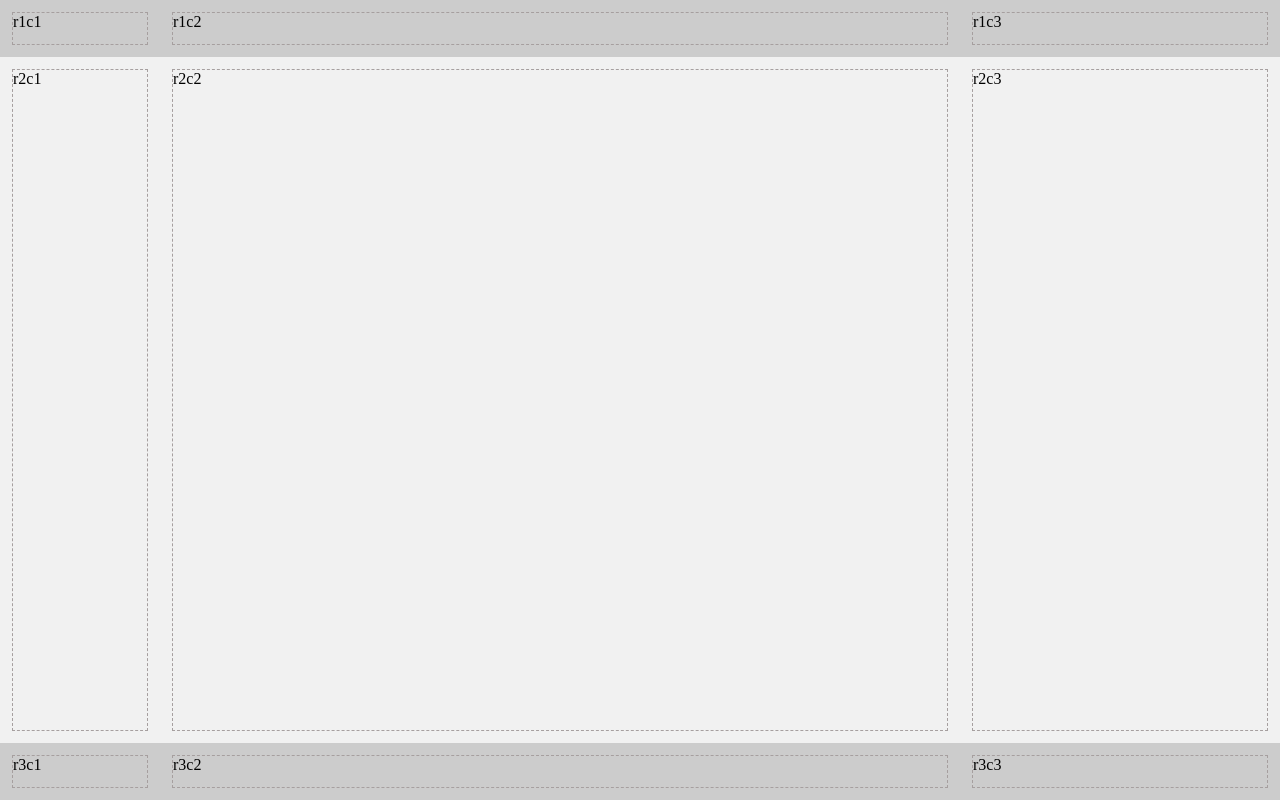
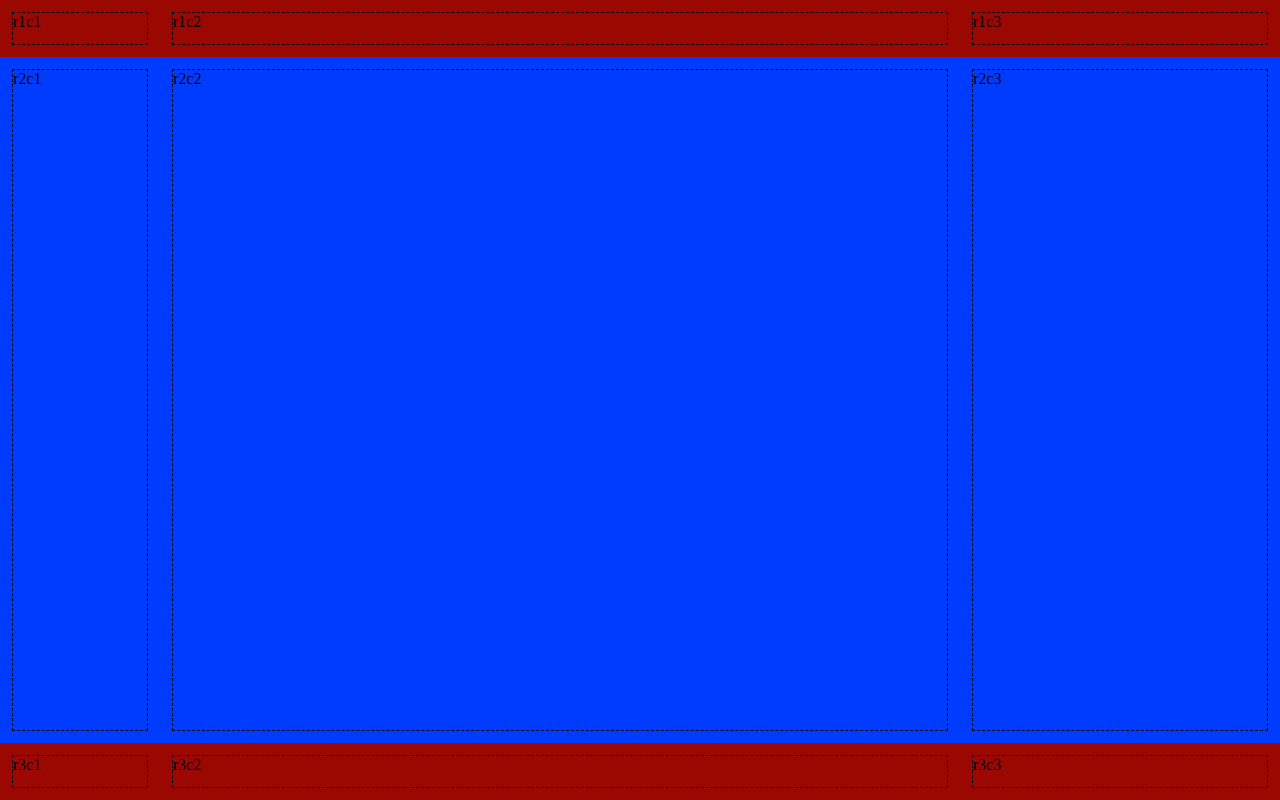
Before and after one commit to safyan23/MyFirstWebApp, a plain HTML site: page index.html in a window 1280 px wide. Drawn offline with Linux system fonts and the light colour scheme.

Commit message:
added color

```diff
--- a/css/style.css
+++ b/css/style.css
@@ -9,7 +9,7 @@ html,
 body {
     width: 100vw;
     height: 100vh;
-    background-color: #CCC;
+    background-color: rgb(155, 7, 1);
 }
 
 .main-container {
@@ -27,12 +27,12 @@ body {
 }
 
 .row-two {
-    background-color: #f1f1f1
+    background-color: #003cff
 }
 
 .row-three {}
 
 .container-padding {
     margin: 12px;
-    border: 1px dashed #a69f9f;
+    border: 1px dashed #000000;
 }
```
